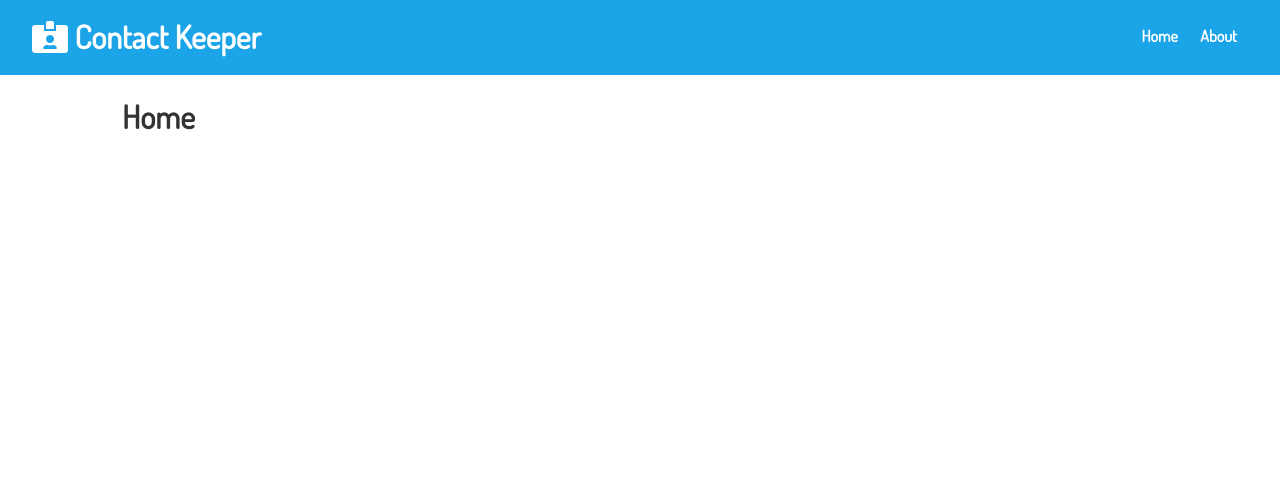
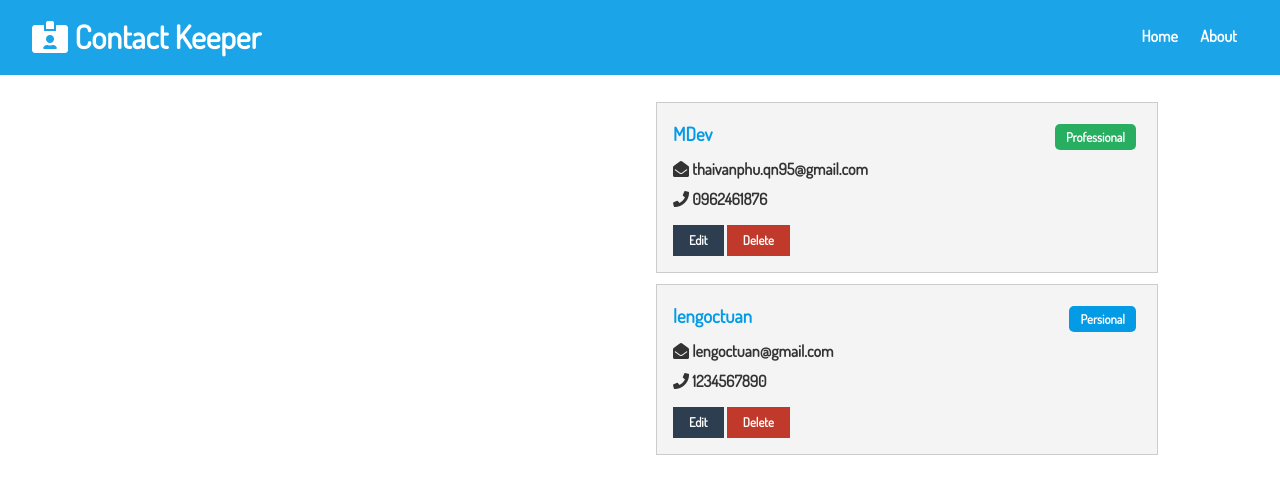
Before and after one commit to mdev-qn95/contact-keeper, a React (Create React App) app in the folder client/: page / in a window 1280 px wide. Shown: the top 494 px of the page. Built offline with nearby package versions, Linux system fonts and the light colour scheme.

Commit message:
Contacts & ContactItem Components

```diff
--- a/client/src/App.js
+++ b/client/src/App.js
@@ -14,7 +14,7 @@
       <Router>
         <Fragment>
           <Navbar />
-          <div class='container'>
+          <div className='container'>
             <Switch>
               <Route exact path='/' component={Home}></Route>
               <Route exact path='/about' component={About}></Route>
--- /dev/null
+++ b/client/src/components/contacts/ContactItem.js
@@ -0,0 +1,45 @@
+import React from 'react';
+import PropTypes from 'prop-types';
+
+const ContactItem = ({ contact }) => {
+  const { id, name, email, phone, type } = contact;
+  return (
+    <div className='card bg-light'>
+      <h3 className='text-primary text-left'>
+        {name}{' '}
+        <span
+          style={{ float: 'right' }}
+          className={
+            'badge ' +
+            (type === 'professional' ? 'badge-success' : 'badge-primary')
+          }
+        >
+          {type.charAt(0).toUpperCase() + type.slice(1)}
+        </span>
+      </h3>
+      <ul className='list'>
+        {email && (
+          <li>
+            <i className='fas fa-envelope-open'></i>
+            {' ' + email}
+          </li>
+        )}
+        {phone && (
+          <li>
+            <i className='fas fa-phone'></i>
+            {' ' + phone}
+          </li>
+        )}
+      </ul>
+      <p>
+        <button className='btn btn-dark btn-sm'>Edit</button>
+        <button className='btn btn-danger btn-sm'>Delete</button>
+      </p>
+    </div>
+  );
+};
+
+ContactItem.propTypes = {
+  contact: PropTypes.object.isRequired,
+};
+export default ContactItem;
--- /dev/null
+++ b/client/src/components/contacts/Contacts.js
@@ -0,0 +1,18 @@
+import React, { Fragment, useContext } from 'react';
+import ContactItem from '../contacts/ContactItem';
+import ContactContext from '../../context/contact/contactContext';
+
+const Contacts = () => {
+  const contactContext = useContext(ContactContext);
+
+  const { contacts } = contactContext;
+  return (
+    <Fragment>
+      {contacts.map(contact => (
+        <ContactItem key={contact.id} contact={contact} />
+      ))}
+    </Fragment>
+  );
+};
+
+export default Contacts;
--- a/client/src/components/pages/Home.js
+++ b/client/src/components/pages/Home.js
@@ -1,9 +1,15 @@
 import React from 'react';
+import Contacts from '../contacts/Contacts'
 
 const Home = () => {
   return (
-    <div>
-      <h1>Home</h1>
+    <div className="grid-2">
+      <div>
+        {/* ContactForm */}
+      </div>
+      <div>
+        <Contacts />
+      </div>
     </div>
   );
 };
```
